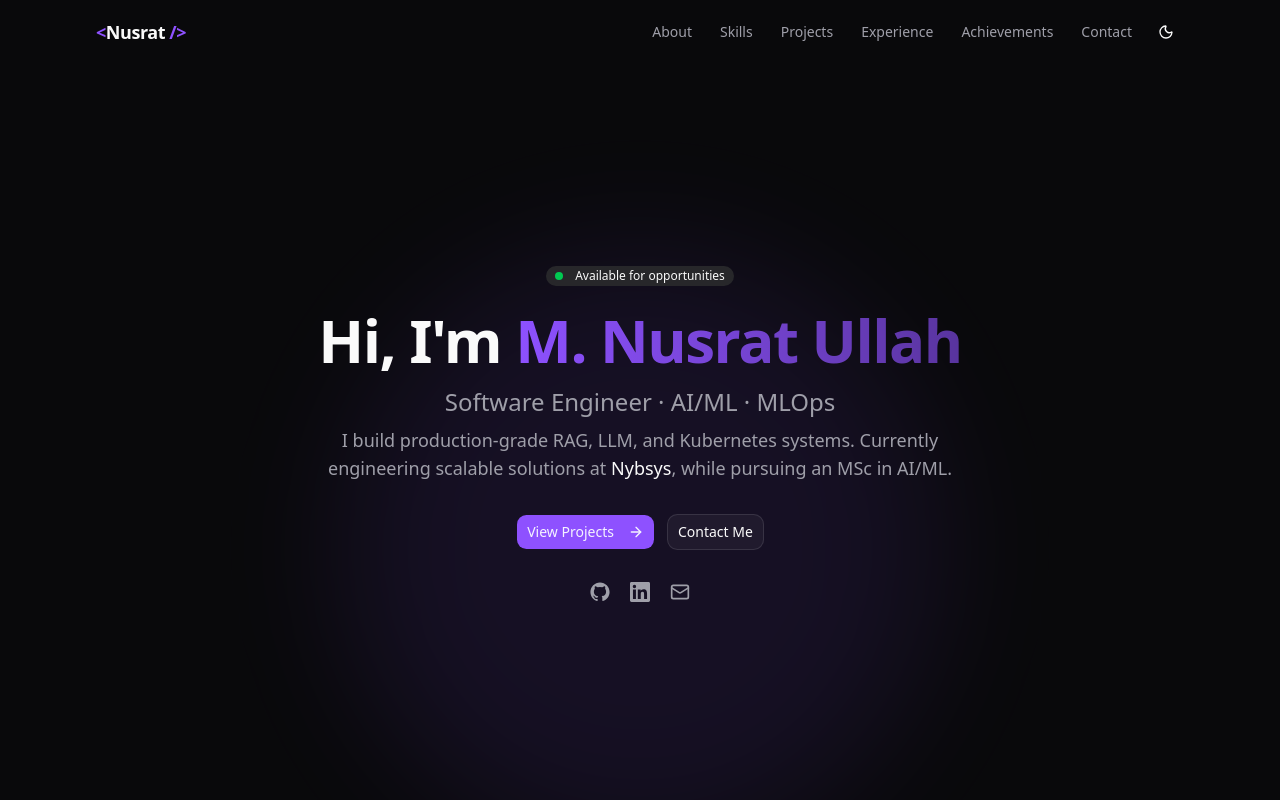
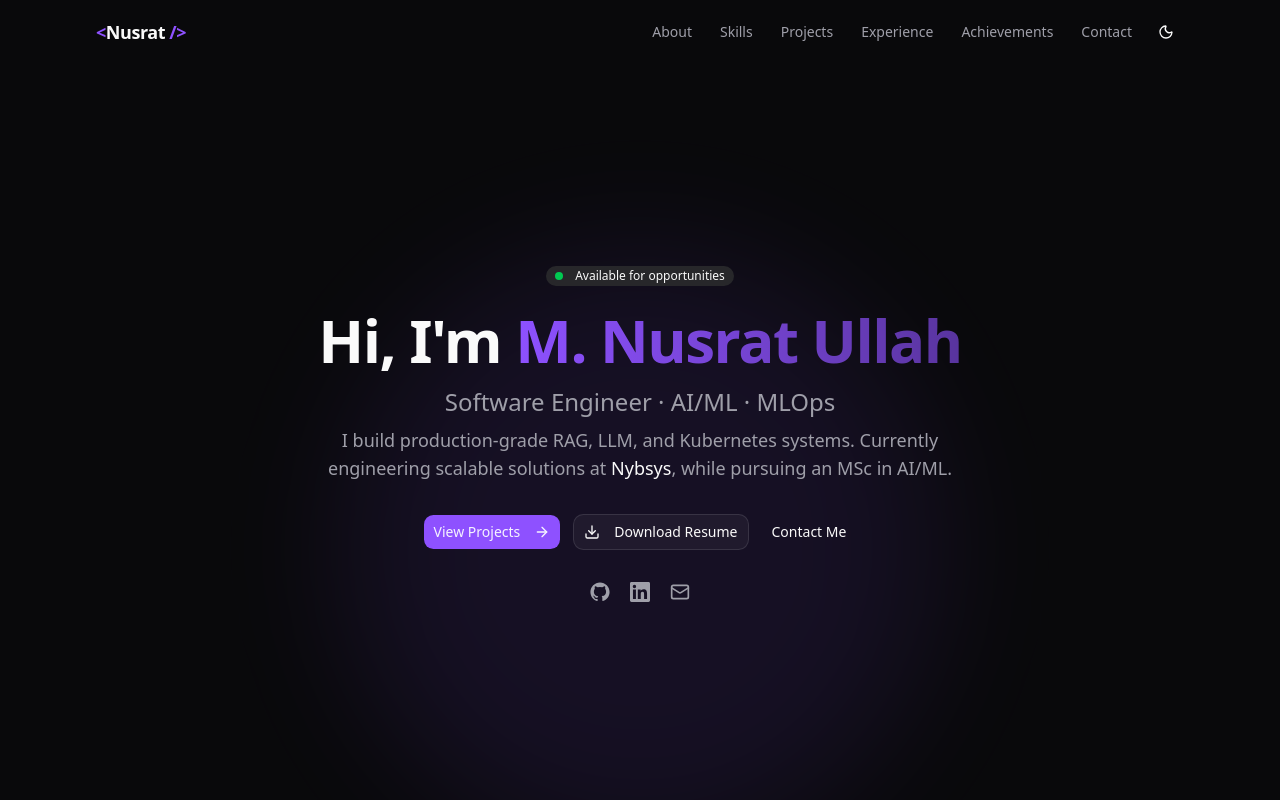
Before and after one commit to M-Nusrat-Ullah/portfolio, a Next.js app: page / in a window 1280 px wide. Shown: the top 800 px of the page. Built offline with nearby package versions, Linux system fonts and the light colour scheme.

Commit message:
polish: fix screenshot cropping, navbar hover, add resume button

```diff
--- a/src/components/navbar.tsx
+++ b/src/components/navbar.tsx
@@ -53,7 +53,7 @@ export function Navbar() {
               <Link
                 key={link.href}
                 href={link.href}
-                className="px-3 py-2 text-sm font-medium text-muted-foreground hover:text-foreground transition-colors"
+                className="px-3 py-2 text-sm font-medium text-muted-foreground hover:text-primary transition-colors"
               >
                 {link.label}
               </Link>
@@ -83,7 +83,7 @@ export function Navbar() {
                 key={link.href}
                 href={link.href}
                 onClick={() => setIsOpen(false)}
-                className="px-3 py-2 text-sm font-medium text-muted-foreground hover:text-foreground transition-colors"
+                className="px-3 py-2 text-sm font-medium text-muted-foreground hover:text-primary transition-colors"
               >
                 {link.label}
               </Link>
--- a/src/components/sections/hero.tsx
+++ b/src/components/sections/hero.tsx
@@ -2,7 +2,7 @@
 
 import { motion } from "framer-motion";
 import Link from "next/link";
-import { ArrowRight, Mail } from "lucide-react";
+import { ArrowRight, Download, Mail } from "lucide-react";
 import { Button } from "@/components/ui/button";
 import { Badge } from "@/components/ui/badge";
 import { GitHubIcon, LinkedInIcon } from "@/components/icons";
@@ -78,6 +78,12 @@ export function Hero() {
             </Link>
           </Button>
           <Button asChild variant="outline" size="lg">
+            <a href="/resume.pdf" target="_blank" rel="noopener noreferrer">
+              <Download className="mr-2 h-4 w-4" />
+              Download Resume
+            </a>
+          </Button>
+          <Button asChild variant="ghost" size="lg">
             <Link href="#contact">Contact Me</Link>
           </Button>
         </motion.div>
--- a/src/components/sections/projects.tsx
+++ b/src/components/sections/projects.tsx
@@ -42,7 +42,7 @@ export function Projects() {
                       src={featured.image}
                       alt={featured.title}
                       fill
-                      className="object-cover object-top"
+                      className="object-contain p-6 bg-muted/40"
                       sizes="(max-width: 1024px) 100vw, 50vw"
                       priority
                     />
@@ -119,7 +119,7 @@ export function Projects() {
                       src={src}
                       alt={`${featured.title} screenshot ${i + 1}`}
                       fill
-                      className="object-cover object-top group-hover:scale-105 transition-transform"
+                      className="object-contain p-2 bg-muted/40 group-hover:scale-105 transition-transform"
                       sizes="(max-width: 1024px) 50vw, 25vw"
                     />
                   </motion.div>
```
